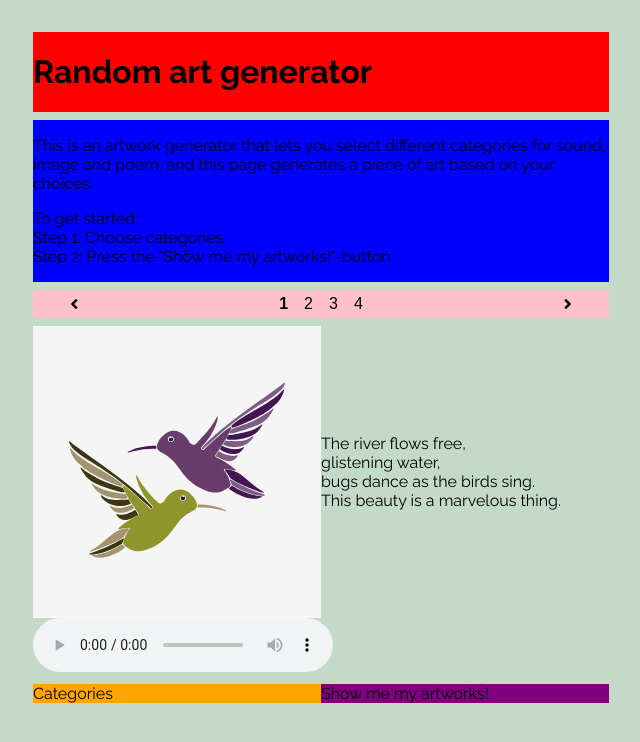
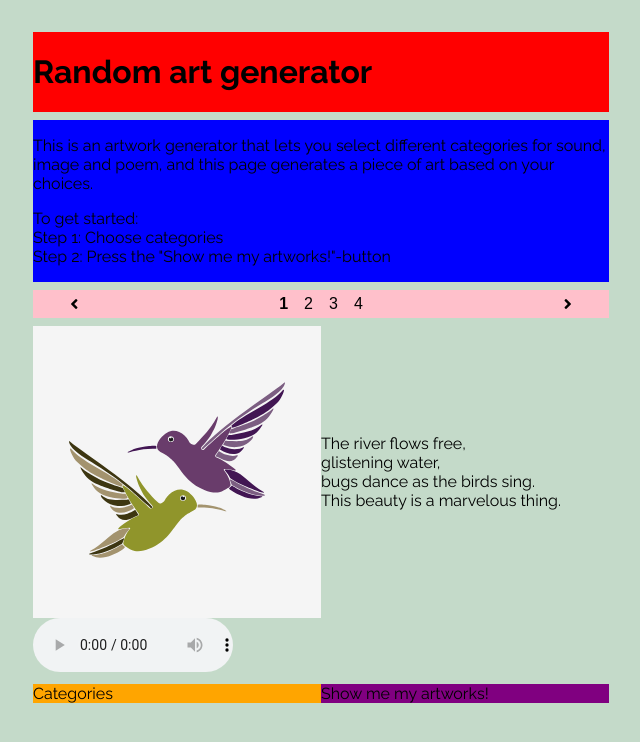
Before and after one commit to cherrybeans/it2810-art-exhibition, a React (Create React App) app: page / in a window 1280 px wide. Shown: the top 742 px of the page, without its empty margins (319-959 px from the left). Built offline with nearby package versions, Linux system fonts and the light colour scheme.

Commit message:
#19 Started styling the music button

```diff
--- a/src/App.css
+++ b/src/App.css
@@ -4,7 +4,7 @@
 
 body {
   background-color: #c4dac9;
-  font-family: 'Raleway', sans-serif
+  font-family: "Raleway", sans-serif;
 }
 
 /* Page wrapper*/
@@ -23,15 +23,14 @@ body {
     "categories"
     "showbutton"
     "tabs"
-    "art"
-    "music";
+    "art";
 }
 
-@media only screen and (min-width: 1000px) {
+@media only screen and (min-width: 600px) {
   .App-wrapper {
     display: grid;
     max-width: 50%;
-    grid-template-rows: repeat(1fr, 5);
+    grid-template-rows: 5em;
     grid-template-columns: 50% 50%;
     grid-template-areas:
       "header header"
@@ -80,9 +79,6 @@ body {
   flex-wrap: wrap;
 }
 
-@media only screen and (min-width: 1000px) {
-}
-
 /* Content */
 
 .App-artwork-media {
--- /dev/null
+++ b/src/components/playButton/PlayButton.css
@@ -0,0 +1,3 @@
+.PlayButton-audio {
+  width: 200px;
+}
--- a/src/components/playButton/PlayButton.js
+++ b/src/components/playButton/PlayButton.js
@@ -1,8 +1,16 @@
 import React from "react";
+import "./PlayButton.css";
 
 const PlayButton = ({ src }) => {
   return (
-    <audio id="Music-player" controls autoPlay loop preload="auto">
+    <audio
+      id="Music-player"
+      className="PlayButton-audio"
+      controls
+      autoPlay
+      loop
+      preload="auto"
+    >
       <source src={src} />
       This text displays if the audio tag isn't supported.
     </audio>
```
Also changed, not shown: package.json (line endings or trailing spaces).
